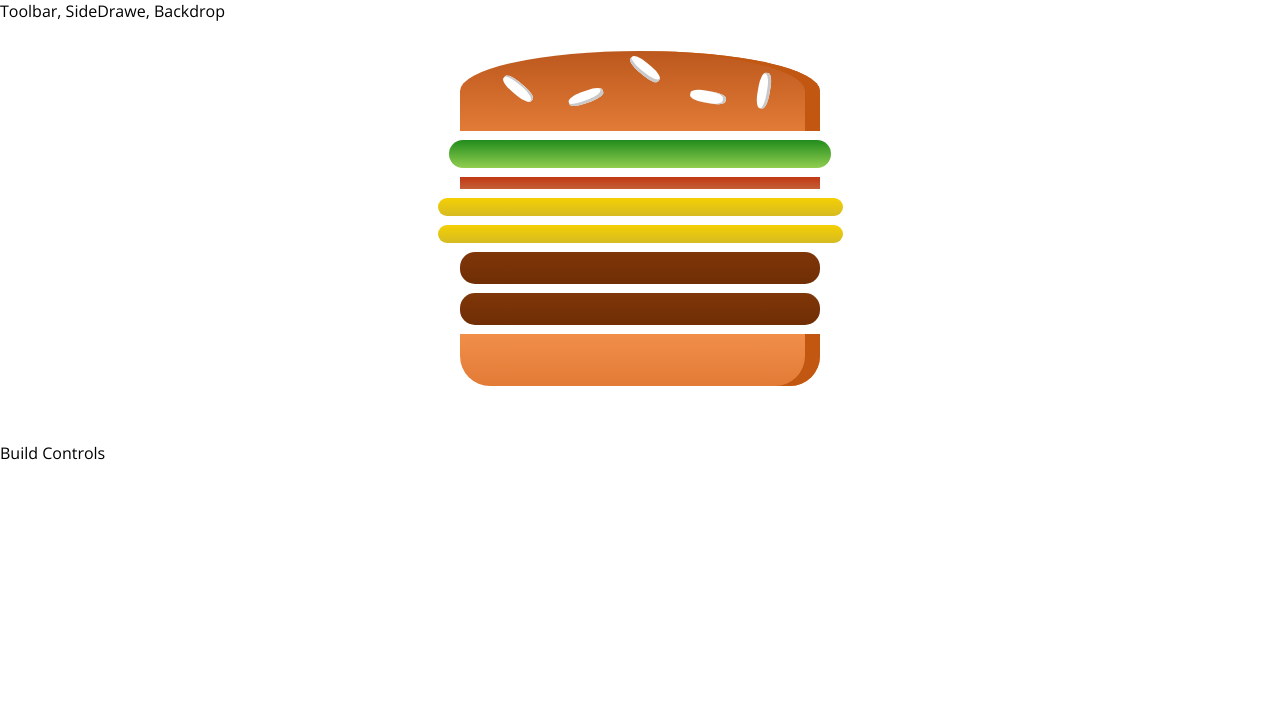
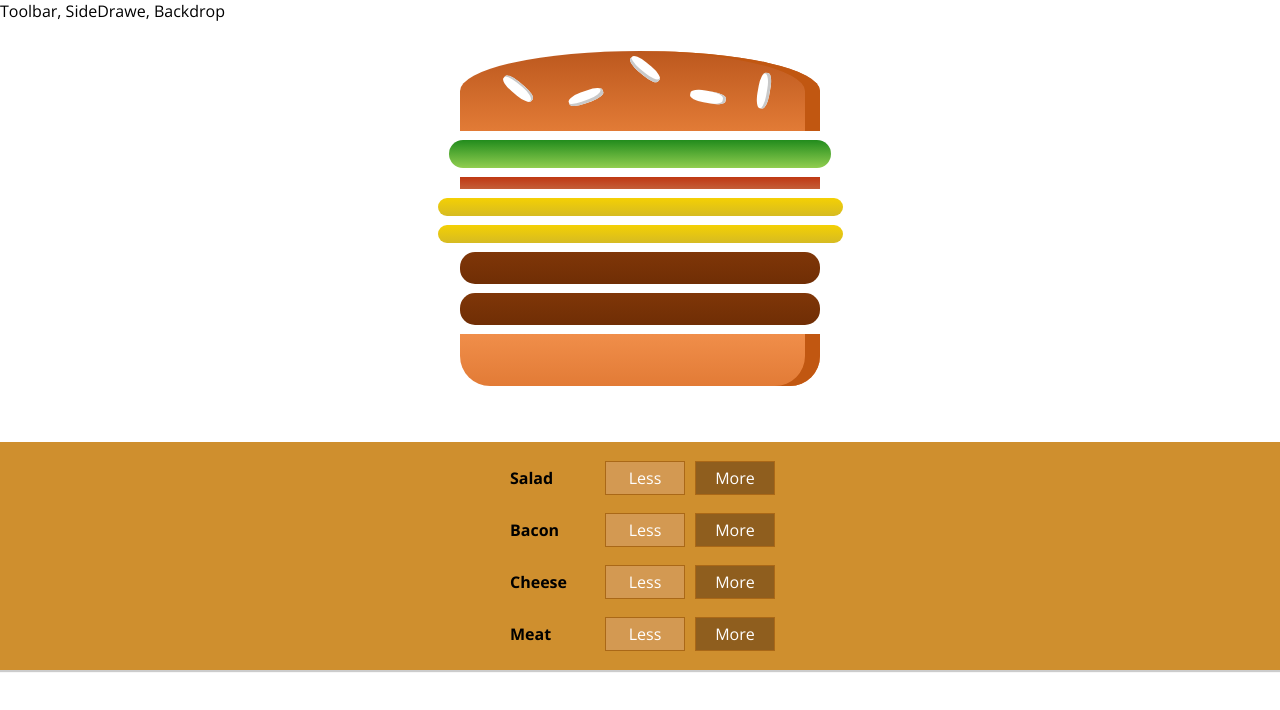
Before and after one commit to dgosza/ReactJS-The-Complete-Guide, a React app in the folder burgerBuilder/: page / in a window 1280 px wide. Shown: the top 710 px of the page. Built offline with nearby package versions, Linux system fonts and the light colour scheme.

Commit message:
doing burgerbuilder

```diff
--- /dev/null
+++ b/burgerBuilder/src/components/Burger/BuildControls/BuildControl/index.js
@@ -0,0 +1,12 @@
+import React from 'react';
+import './style.css'
+
+const BuildControl = (props) => (
+    <div className="buildControl">
+        <div className="labelName">{props.label}</div>
+        <button className="Less">Less</button>
+        <button className="More">More</button>
+    </div>
+)
+
+export default BuildControl;
--- /dev/null
+++ b/burgerBuilder/src/components/Burger/BuildControls/BuildControl/style.css
@@ -0,0 +1,56 @@
+.buildControl{
+    display: flex;
+    justify-content: space-between;
+    align-items: center;
+    margin: 5px 0
+}
+
+.buildControl button{
+    display: block;
+    font: inherit;
+    padding: 5px;
+    margin: 0 5px;
+    width: 80px;
+    border: 1px solid #AA6817;
+    cursor: pointer;
+    outline: none;
+}
+
+.buildControl button:disabled {
+    background-color: #AC9980;
+    border: 1px solid #7E7365;
+    color: #ccc;
+    cursor: default;
+}
+
+.buildControl button:hover:disabled {
+    background-color: #AC9980;
+    color: #ccc;
+    cursor: not-allowed;
+}
+
+.labelName {
+    padding: 10px;
+    font-weight: bold;
+    width: 80px;
+}
+
+.buildControl .Less {
+    background-color: #D39952;
+    color: white;
+}
+
+.buildControl .More {
+    background-color: #8F5E1E;
+    color: white;
+}
+
+.buildControl .Less:hover, .buildControl .Less:active {
+    background-color: #DAA972;
+    color: white;
+}
+
+.buildControl .More:hover,.buildControl .More:active {
+    background-color: #99703F;
+    color: white;
+}
--- /dev/null
+++ b/burgerBuilder/src/components/Burger/BuildControls/index.js
@@ -0,0 +1,21 @@
+import React from 'react';
+import './style.css'
+
+import BuildControl from './BuildControl'
+
+const controls = [
+    {label: 'Salad', type: 'salad'},
+    {label: 'Bacon', type: 'bacon'},
+    {label: 'Cheese', type: 'cheese'},
+    {label: 'Meat', type: 'meat'},
+]
+
+const BuildControls = (props) => (
+    <div className="buildControls">
+        {controls.map(eachControl => (
+            <BuildControl key={eachControl.label} label={eachControl.label}/>
+        ))}
+    </div>
+)
+
+export default BuildControls
--- /dev/null
+++ b/burgerBuilder/src/components/Burger/BuildControls/style.css
@@ -0,0 +1,10 @@
+.buildControls{
+    width: 100%;
+    background-color: #CF8F2E;
+    display: flex;
+    flex-flow: column;
+    align-items: center;
+    box-shadow: 0 2px 1px #ccc;
+    margin: auto;
+    padding: 10px 0;
+}
--- a/burgerBuilder/src/components/Burger/index.js
+++ b/burgerBuilder/src/components/Burger/index.js
@@ -1,16 +1,22 @@
 import React from 'react';
-import './index.css';
+import './style.css';
 import BurgerIngredient from './BurgerIngredient/'
 
 const burger = ({ ingredients }) => {
 
-    const renderIngredient = Object.keys(ingredients)
+    var renderIngredient = Object.keys(ingredients)
     .map(ingredientKey => {
         return [...Array(ingredients[ingredientKey])].map((_, i) => {
               return <BurgerIngredient key={ingredientKey + i} ingredientType={ingredientKey} />
         })
 
-    });
+    })
+    .reduce((arr, el) => {
+        return arr.concat(el)
+    }, []);
+    if(renderIngredient === 0){
+        renderIngredient = <p>Please start adding ingredients!</p>
+    }
 
 
     return (
--- a/burgerBuilder/src/containers/BurgerBuilder/index.js
+++ b/burgerBuilder/src/containers/BurgerBuilder/index.js
@@ -5,6 +5,7 @@ import Aux from '../../hoc/Auxiliar'
 
 //Components
 import Burger from '../../components/Burger'
+import BuildControls from '../../components/Burger/BuildControls'
 
 class BugerBuilder extends React.Component {
 
@@ -26,7 +27,7 @@ class BugerBuilder extends React.Component {
         return (
             <Aux>
                 <Burger ingredients={this.state.ingredients}></Burger>
-                <div>Build Controls</div>
+                <BuildControls/>
             </Aux>
         )
     }
```
Also changed, not shown: burgerBuilder/src/components/Burger/style.css (renamed from burgerBuilder/src/components/Burger/index.css).
